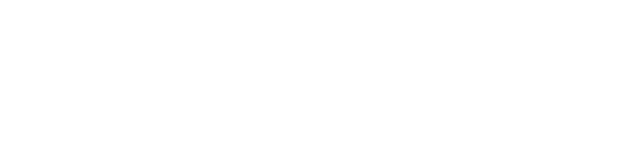
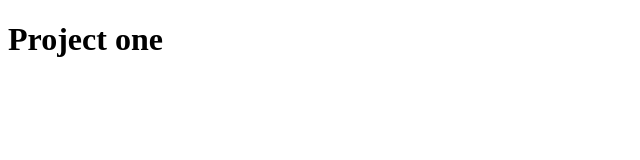
Before and after one commit to RCHS-Programming/unit4-ch1-pixelart-snakesarecool, a plain HTML site: page resources/index.html in a window 1280 px wide. Shown: the whole page, without its empty margins (0-640 px from the left). Drawn offline with Linux system fonts and the light colour scheme.

Commit message:
Update index.html

```diff
--- a/resources/index.html
+++ b/resources/index.html
@@ -6,6 +6,6 @@
     <script src="script.js"></script>
 </head>
 <body>
-
+	<h1> Project one <h1>
 </body>
 </html>
```
